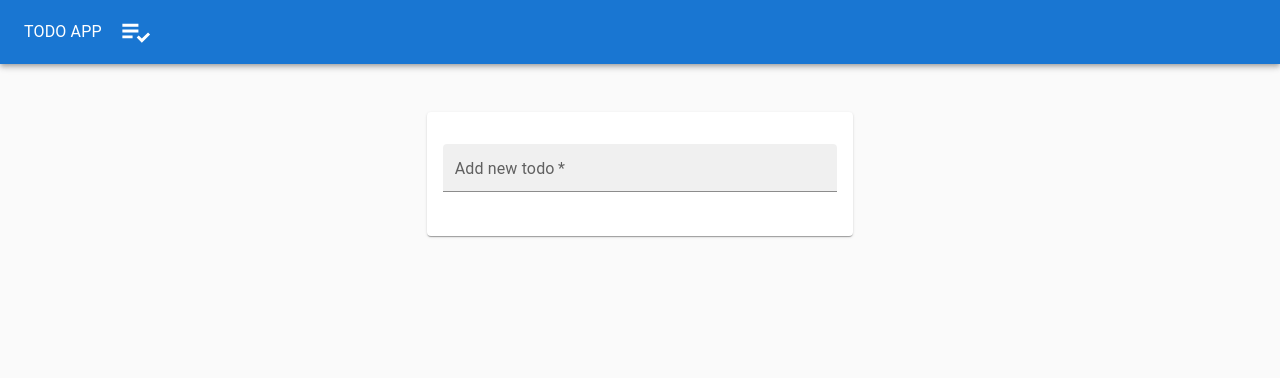
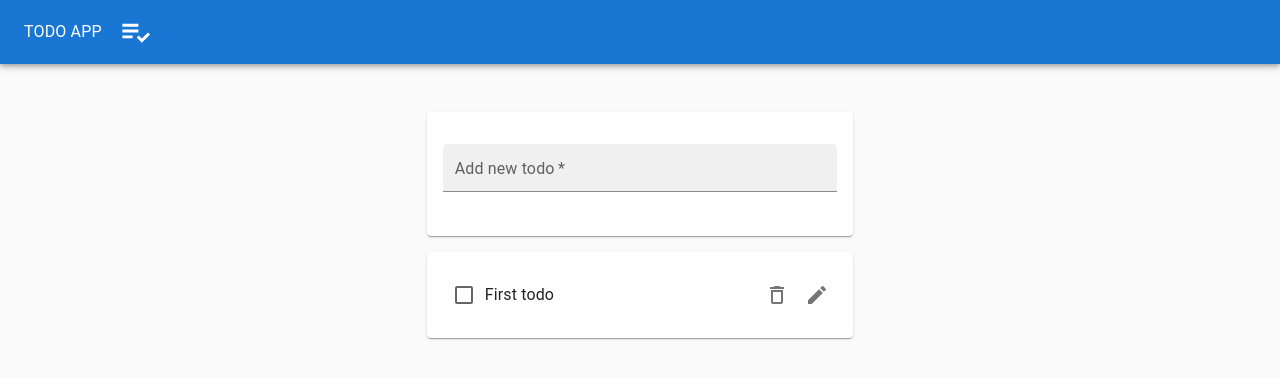
Before and after one commit to Santiago-Pe/todo-app, a React (Create React App) app: page / in a window 1280 px wide. Shown: the top 378 px of the page. Built offline with nearby package versions, Linux system fonts and the light colour scheme.

Commit message:
add local storage hook

```diff
--- a/src/Components/TodoApp/TodoApp.js
+++ b/src/Components/TodoApp/TodoApp.js
@@ -1,5 +1,4 @@
 /* ---------- Dependencies ---------- */
-import React, {useEffect} from "react";
 import PlaylistAddCheckIcon from '@mui/icons-material/PlaylistAddCheck';
 import { Typography, AppBar, Toolbar, Paper, Grid } from "@mui/material";
 
@@ -13,14 +12,9 @@ import TodoForm from "../TodoForm/TodoForm";
 
 /* ---------- Component ---------- */
 const TodoApp = () => {
-    const initialTodos = JSON.parse(window.localStorage.getItem('todos') || '[]');
+    const initialTodos = [{id: 1, task: 'First todo', completed: false}]
     const {todos, addTodo, removeTodo, toggleTodo, editTodo} = useTodoState(initialTodos)
 
-
-    /* ---------- Use Effect ---------- */
-    useEffect(() => {
-      window.localStorage.setItem('todos', JSON.stringify(todos))
-    }, [todos])
 
     /* ---------- Render ---------- */
     return (
--- /dev/null
+++ b/src/Hooks/useLocalStorageState.js
@@ -0,0 +1,25 @@
+import { useState, useEffect } from "react";
+
+function useLocalStorageState (key, defaultVal) {
+
+    const [state, setState] = useState(() => {
+            let val;
+
+            try{
+            val = JSON.parse(localStorage.getItem(key) || String(defaultVal))
+            } catch (e){
+            val = defaultVal
+            }
+            return val
+        }
+    );
+
+    useEffect(() => {
+        window.localStorage.setItem(key, JSON.stringify(state))
+    },[state])
+
+    return[state, setState]
+
+}
+
+export default useLocalStorageState
--- a/src/Hooks/useTodoState.js
+++ b/src/Hooks/useTodoState.js
@@ -1,8 +1,8 @@
-import { useState } from "react";
 import { v4 as uuidv4 } from 'uuid';
+import useLocalStorageState from "./useLocalStorageState";
 
 function useTodoState (initialValue) {
-    const [todos, setTodos] = useState(initialValue);
+    const [todos, setTodos] = useLocalStorageState('todos', initialValue);
 
     /* ---------- Functions ---------- */
 
```
